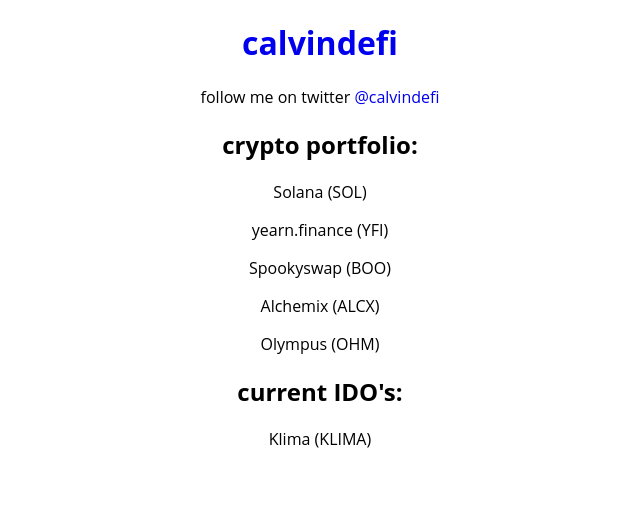
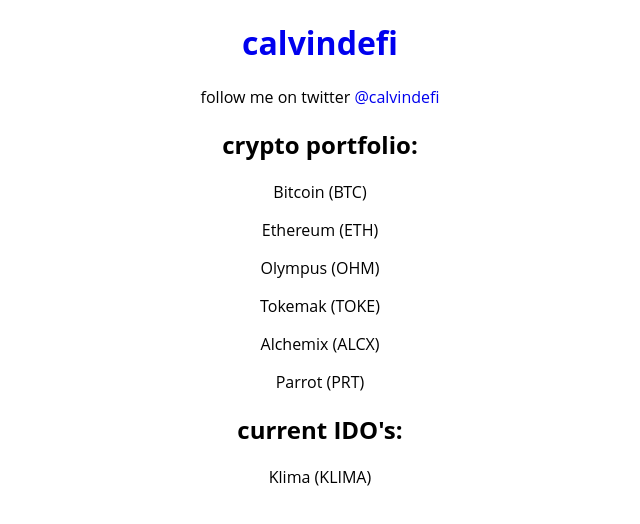
Before and after one commit to pixelkats/yieldcapital, a plain HTML site: page portfolio.html in a window 1280 px wide. Shown: the whole page, without its empty margins (320-960 px from the left). Drawn offline with Linux system fonts and the light colour scheme.

Commit message:
Add files via upload

```diff
--- a/portfolio.html
+++ b/portfolio.html
@@ -19,11 +19,12 @@
 
 <div class="header2">
 <h2>crypto portfolio:</h2>
-<p>Solana (SOL)</p>
-<p>yearn.finance (YFI)</p>
-<p>Spookyswap (BOO)</p>
+<p>Bitcoin (BTC)</p>
+<p>Ethereum (ETH)</p>
+<p>Olympus (OHM)</p>
+<p>Tokemak (TOKE)</p>
 <p>Alchemix (ALCX)</p>
-<p>Olympus (OHM)</p>
+<p>Parrot (PRT)</p>
 
 <h2>current IDO's:</h2>
 <p>Klima (KLIMA)</p>
```
Also changed, not shown: csgoskins.html (+2 -2 lines), index.html (+2 -2 lines).
